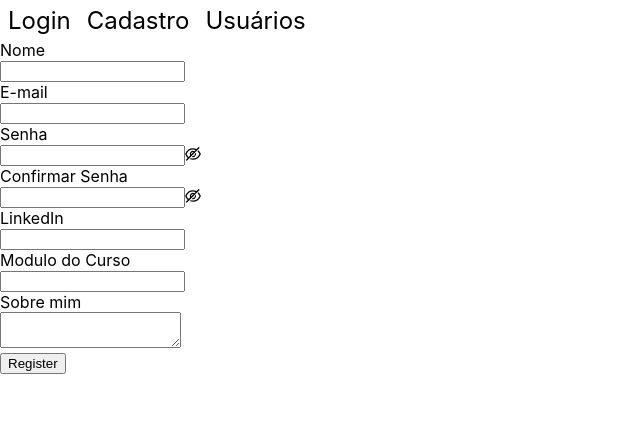
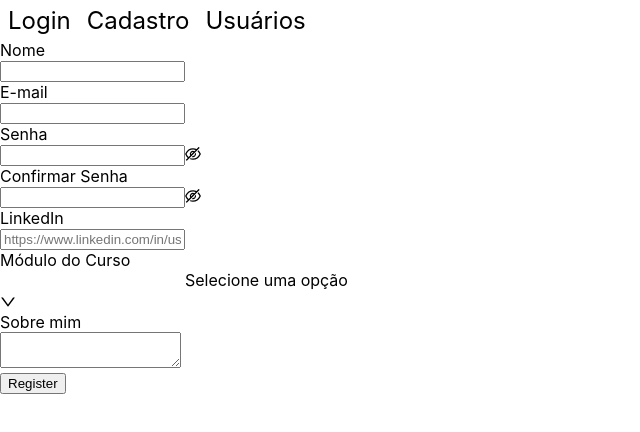
Before and after one commit to fernandochi/KenzieHub, a React (Create React App) app: page /user-registration in a window 1280 px wide. Shown: the top 432 px of the page, without its empty margins (0-640 px from the left). Built offline with nearby package versions, Linux system fonts and the light colour scheme.

Commit message:
Fix: refatoração da página user-registration

```diff
--- a/src/pages/userRegistration/index.jsx
+++ b/src/pages/userRegistration/index.jsx
@@ -1,8 +1,11 @@
-import { Form, Input, Button } from "antd";
+import React from "react";
+import { Form, Input, Button, Select } from "antd";
 import { useHistory } from "react-router-dom";
 import { useState } from "react";
 
 import axios from "axios";
+
+const { Option } = Select;
 
 const formItemLayout = {
   labelCol: {
@@ -36,6 +39,8 @@ const tailFormItemLayout = {
 };
 
 const UserRegistration = () => {
+  const formRef = React.createRef();
+
   const [form] = Form.useForm();
 
   const history = useHistory();
@@ -43,22 +48,46 @@ const UserRegistration = () => {
   const [createdAccount, setCreatedAccount] = useState(undefined);
 
   const onFinish = (values) => {
-    console.log("Valores recebidos do formulario: ", values);
-
     axios
       .post("https://kenziehub.me/users", { ...values })
       .then((res) => {
         history.push("/login");
-        console.log(res);
       })
       .catch((res) => {
         setCreatedAccount(false);
-        console.log(res);
       });
+  };
+
+  const onCourseChange = (value) => {
+    switch (value) {
+      case "first":
+        formRef.current.setFieldsValue({
+          course_module: "Primeiro módulo (Introdução ao Frontend)",
+        });
+        return;
+      case "seconde":
+        formRef.current.setFieldsValue({
+          course_module: "Segundo módulo (Frontend Avançado)",
+        });
+        return;
+      case "threed":
+        formRef.current.setFieldsValue({
+          course_module: "Terceiro módulo (Introdução ao Backend)",
+        });
+        return;
+      case "four":
+        formRef.current.setFieldsValue({
+          course_module: "Quarto módulo (Backend Avançado)",
+        });
+        return;
+      default:
+        return;
+    }
   };
 
   return (
     <Form
+      ref={formRef}
       {...formItemLayout}
       form={form}
       name="register"
@@ -71,7 +100,7 @@ const UserRegistration = () => {
         rules={[
           {
             required: true,
-            message: "Por favor insira seu nome.",
+            message: "Por favor, insira seu nome.",
             whitespace: true,
           },
         ]}
@@ -88,11 +117,11 @@ const UserRegistration = () => {
           },
           {
             required: true,
-            message: "Por favor insira seu e-mail.",
+            message: "Por favor, insira seu e-mail.",
           },
         ]}
       >
-        <Input />
+        <Input autoComplete="username" />
       </Form.Item>
 
       <Form.Item
@@ -101,23 +130,23 @@ const UserRegistration = () => {
         rules={[
           {
             required: true,
-            message: "Por favor insira sua senha!",
+            message: "Por favor, insira sua senha!",
           },
         ]}
         hasFeedback
       >
-        <Input.Password />
+        <Input.Password autoComplete="new-password" />
       </Form.Item>
 
       <Form.Item
-        name="password"
+        name="confirmPassword"
         label="Confirmar Senha"
         dependencies={["password"]}
         hasFeedback
         rules={[
           {
             required: true,
-            message: "Por favor confirme sua senha!",
+            message: "Por favor, confirme sua senha!",
           },
           ({ getFieldValue }) => ({
             validator(rule, value) {
@@ -130,7 +159,7 @@ const UserRegistration = () => {
           }),
         ]}
       >
-        <Input.Password />
+        <Input.Password autoComplete="new-password" />
       </Form.Item>
       <Form.Item
         name="contact"
@@ -138,7 +167,7 @@ const UserRegistration = () => {
         rules={[
           {
             required: true,
-            message: "Por favor insira o link do seu perfil LinkedIn",
+            message: "Por favor, insira o link do seu perfil LinkedIn",
           },
           {
             type: "url",
@@ -146,20 +175,33 @@ const UserRegistration = () => {
           },
         ]}
       >
-        <Input />
+        <Input placeholder="https://www.linkedin.com/in/usuario/" />
       </Form.Item>
+
       <Form.Item
         name="course_module"
-        label="Modulo do Curso"
+        label="Módulo do Curso"
         rules={[
           {
             required: true,
-            message:
-              "Por favor informe em qual modulo você esta cursando neste momento, ex: Segundo Módulo (Front-end avançado) ou Q2.",
+            message: "Por favor, selecione o módulo que você está cursando",
           },
         ]}
       >
-        <Input />
+        <Select
+          placeholder="Selecione uma opção"
+          onChange={onCourseChange}
+          allowClear
+        >
+          <Option value="first">
+            Primeiro módulo (Introdução ao Frontend)
+          </Option>
+          <Option value="seconde">Segundo módulo (Frontend Avançado)</Option>
+          <Option value="threed">
+            Terceiro módulo (Introdução ao Backend)
+          </Option>
+          <Option value="four">Quarto módulo (Backend Avançado)</Option>
+        </Select>
       </Form.Item>
       <Form.Item name="bio" label="Sobre mim">
         <Input.TextArea />
@@ -170,8 +212,8 @@ const UserRegistration = () => {
         </Button>
       </Form.Item>
       <h5>
-        {createdAccount === true ? "Conta criada" : ""}
-        {createdAccount === false ? "Não foi possível criar sua conta" : ""}
+        {createdAccount && "Conta criada"}
+        {createdAccount === false && "Não foi possível criar sua conta"}
       </h5>
     </Form>
   );
```
Also changed, not shown: 1 other file (tests, documents, lock files or other folders).
